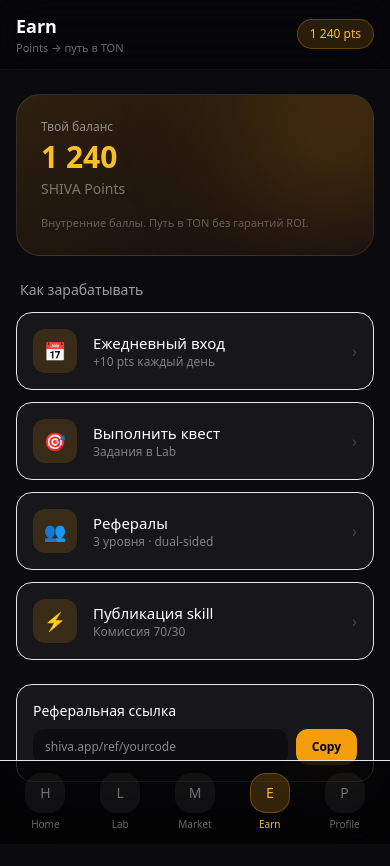
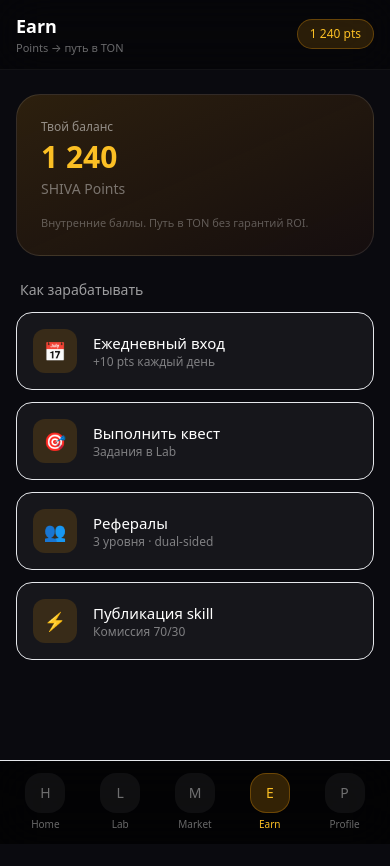
Before and after one commit to letozima220-cmd/Shiva-protocol, a Next.js app: page /earn in a window 390 px wide. Shown: the top 866 px of the page. After the commit the page ends 844 px from the top, so only its background shows below. Built offline with nearby package versions, Linux system fonts and the light colour scheme.

Commit message:
Add MobileDock component to EarnPage

```diff
--- a/src/app/earn/page.tsx
+++ b/src/app/earn/page.tsx
@@ -1,7 +1,8 @@
+import MobileDock from "@/components/MobileDock";
+
 export default function EarnPage() {
   return (
     <main className="min-h-screen bg-[#0a0a0f] text-white pb-24">
-      {/* Header */}
       <header className="sticky top-0 z-20 backdrop-blur-xl bg-black/40 border-b border-white/5 px-4 py-3 flex items-center justify-between">
         <div>
           <h1 className="text-lg font-semibold">Earn</h1>
@@ -13,18 +14,13 @@ export default function EarnPage() {
       </header>
 
       <div className="px-4 pt-6 space-y-6 max-w-lg mx-auto">
-        {/* Balance card */}
         <section className="relative overflow-hidden rounded-3xl border border-white/10 bg-gradient-to-br from-amber-500/15 to-orange-600/5 p-6">
-          <div className="absolute -top-16 -right-16 w-48 h-48 bg-amber-500/20 rounded-full blur-3xl" />
           <p className="text-xs text-white/50 mb-1">Твой баланс</p>
           <h2 className="text-3xl font-bold text-amber-400">1 240</h2>
           <p className="text-sm text-white/40 mt-1">SHIVA Points</p>
-          <p className="text-[11px] text-white/30 mt-4">
-            Внутренние баллы. Путь в TON без гарантий ROI.
-          </p>
+          <p className="text-[11px] text-white/30 mt-4">Внутренние баллы. Путь в TON без гарантий ROI.</p>
         </section>
 
-        {/* Ways to earn */}
         <div className="space-y-3">
           <h2 className="text-sm font-medium text-white/60 px-1">Как зарабатывать</h2>
           {[
@@ -33,60 +29,18 @@ export default function EarnPage() {
             { title: "Рефералы", desc: "3 уровня · dual-sided", emoji: "👥" },
             { title: "Публикация skill", desc: "Комиссия 70/30", emoji: "⚡" },
           ].map((item) => (
-            <div
-              key={item.title}
-              className="flex items-center gap-4 p-4 rounded-2xl bg-white/5 border border-white/8 active:bg-white/10 transition"
-            >
-              <div className="w-11 h-11 rounded-xl bg-amber-500/15 flex items-center justify-center text-lg">
-                {item.emoji}
-              </div>
+            <div key={item.title} className="flex items-center gap-4 p-4 rounded-2xl bg-white/5 border border-white/8">
+              <div className="w-11 h-11 rounded-xl bg-amber-500/15 flex items-center justify-center text-lg">{item.emoji}</div>
               <div className="flex-1">
                 <h3 className="font-medium text-[15px]">{item.title}</h3>
                 <p className="text-xs text-white/45">{item.desc}</p>
               </div>
-              <span className="text-white/20">›</span>
             </div>
           ))}
         </div>
-
-        {/* Referral */}
-        <section className="rounded-2xl bg-white/5 border border-white/8 p-4">
-          <h3 className="font-medium text-sm mb-2">Реферальная ссылка</h3>
-          <div className="flex items-center gap-2">
-            <div className="flex-1 bg-black/40 rounded-xl px-3 py-2.5 text-xs text-white/50 truncate">
-              shiva.app/ref/yourcode
-            </div>
-            <button className="px-4 py-2.5 rounded-xl bg-amber-500 text-black text-xs font-semibold">
-              Copy
-            </button>
-          </div>
-        </section>
       </div>
 
-      {/* Bottom dock */}
-      <nav className="fixed bottom-0 left-0 right-0 z-30 border-t border-white/8 bg-black/70 backdrop-blur-xl">
-        <div className="max-w-lg mx-auto flex items-center justify-around py-3 px-2">
-          {["Home", "Lab", "Market", "Earn", "Profile"].map((label) => (
-            <button
-              key={label}
-              className={`flex flex-col items-center gap-1 min-w-[56px] ${
-                label === "Earn" ? "text-amber-400" : "text-white/40"
-              }`}
-            >
-              <div
-                className={`w-10 h-10 rounded-2xl flex items-center justify-center text-sm ${
-                  label === "Earn"
-                    ? "bg-amber-500/20 border border-amber-500/30"
-                    : "bg-white/5"
-                }`}
-              >
-                {label[0]}
-              </div>
-              <span className="text-[10px]">{label}</span>
-            </button>
-          ))}
-        </div>
-      </nav>
+      <MobileDock />
     </main>
   );
 }
```
